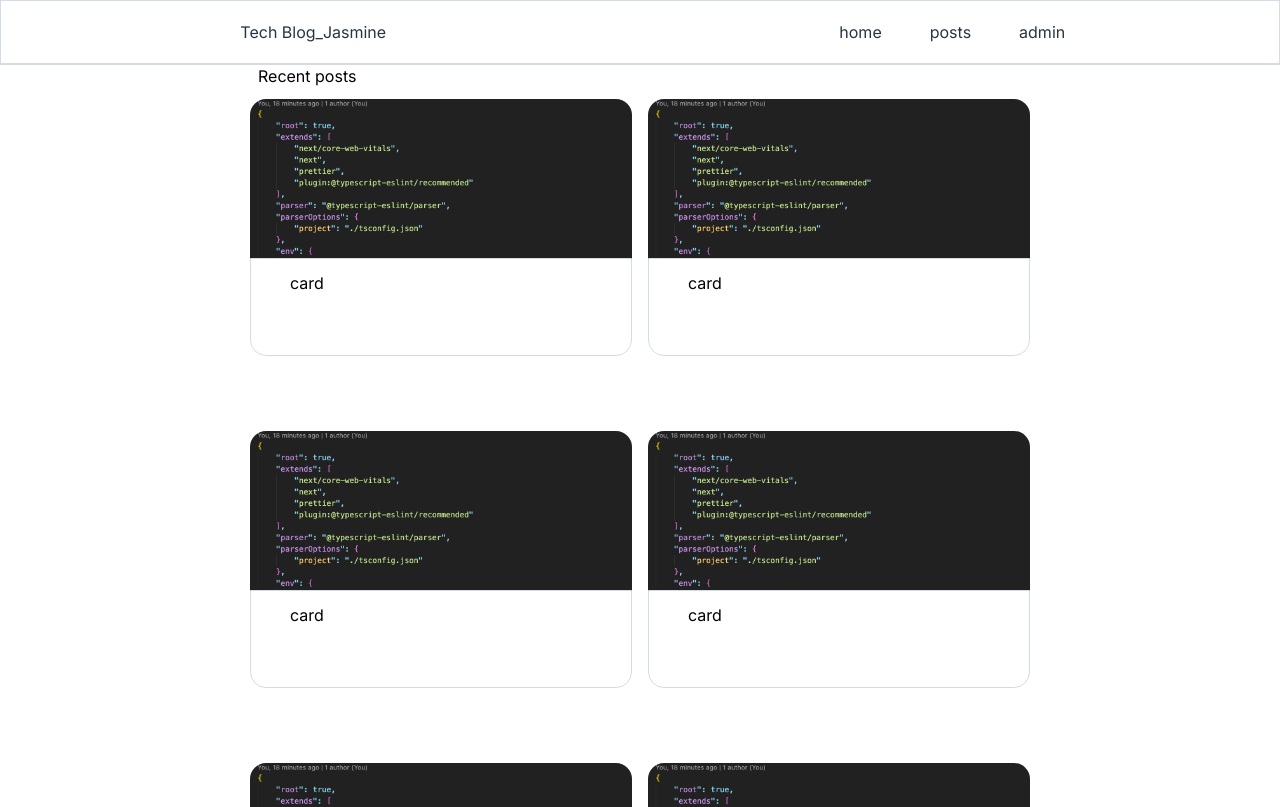
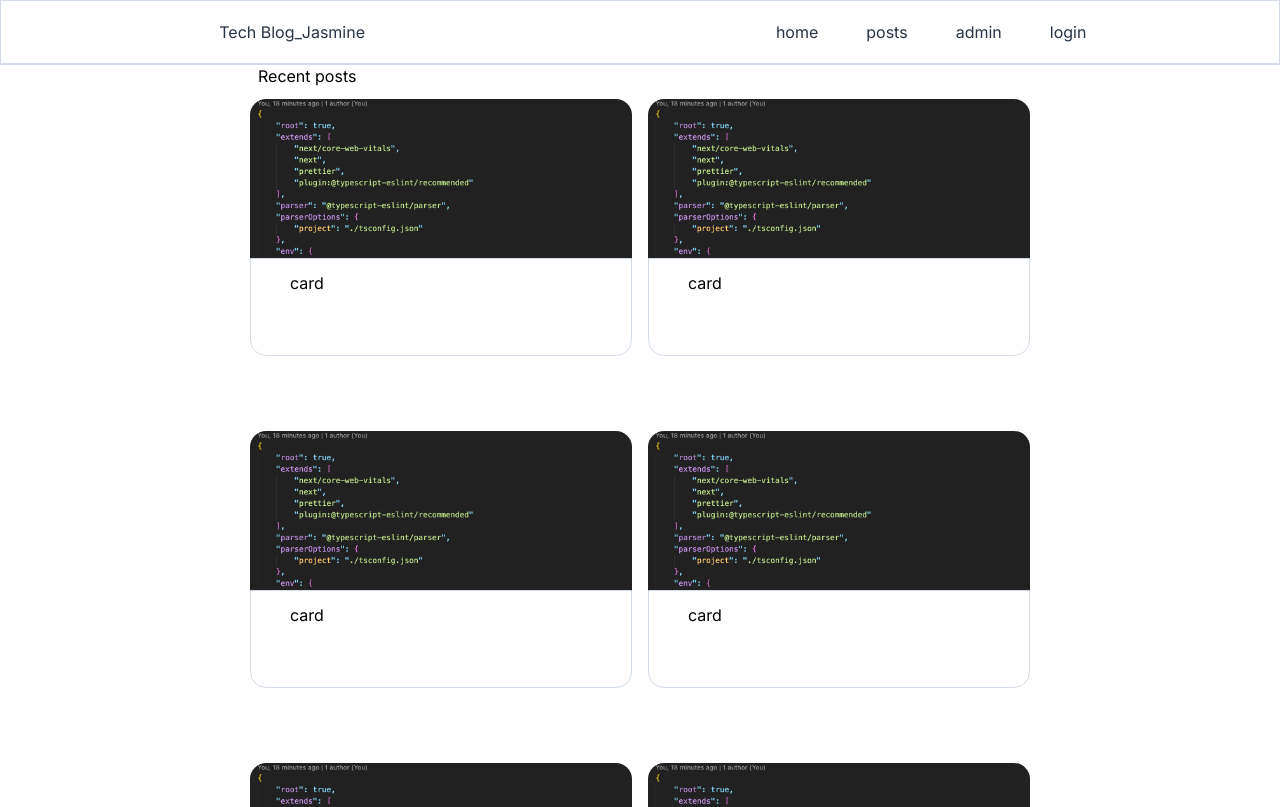
Before and after one commit to minsun0714/techblog_eng_ver, a Next.js app in the folder client/: page / in a window 1280 px wide. Shown: the top 807 px of the page. Built offline with nearby package versions, Linux system fonts and the light colour scheme.

Commit message:
🚚 Input을 공통 컴포넌트로 변경

```diff
--- a/client/src/app/admin/components/Input.tsx
+++ b/client/src/app/(common)/components/Input.tsx
@@ -1,5 +1,5 @@
-import usePostingFieldStore from '../store/store';
 import React from 'react';
+import usePostingFieldStore from '@/app/admin/store/usePostingFieldStore';
 
 const Input = () => {
 	const { title, setTitle } = usePostingFieldStore();
--- a/client/src/app/(common)/util/enum.ts
+++ b/client/src/app/(common)/util/enum.ts
@@ -2,6 +2,7 @@ export enum NavItems {
 	'home' = '/',
 	'posts' = '/posts',
 	'admin' = '/admin',
+	'login' = '/login',
 }
 
 export enum SocialLink {
--- a/client/src/app/admin/page.tsx
+++ b/client/src/app/admin/page.tsx
@@ -1,8 +1,8 @@
 'use client';
 
+import Input from '../(common)/components/Input';
 import Button from './components/Button';
 import Form from './components/Form';
-import Input from './components/Input';
 import Select from './components/Select';
 import UpDownBtn from './components/UpDownBtn';
 import React, { useState } from 'react';
--- /dev/null
+++ b/client/src/app/login/page.tsx
@@ -0,0 +1,5 @@
+const LoginPage = () => {
+	return <div>login</div>;
+};
+
+export default LoginPage;
```
Also changed, not shown: client/src/app/admin/store/usePostingFieldStore.ts (renamed from client/src/app/admin/store/store.ts).
